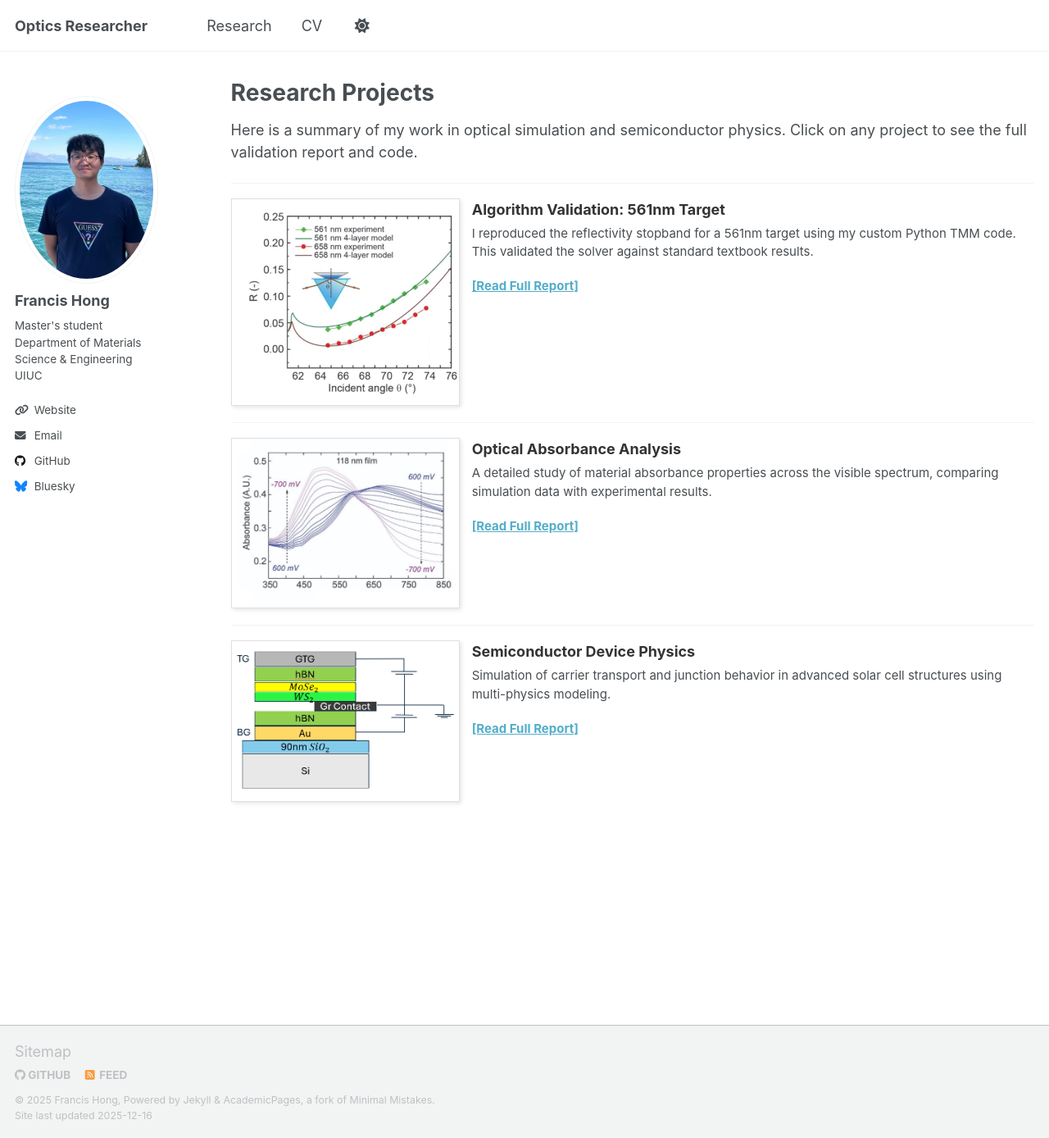
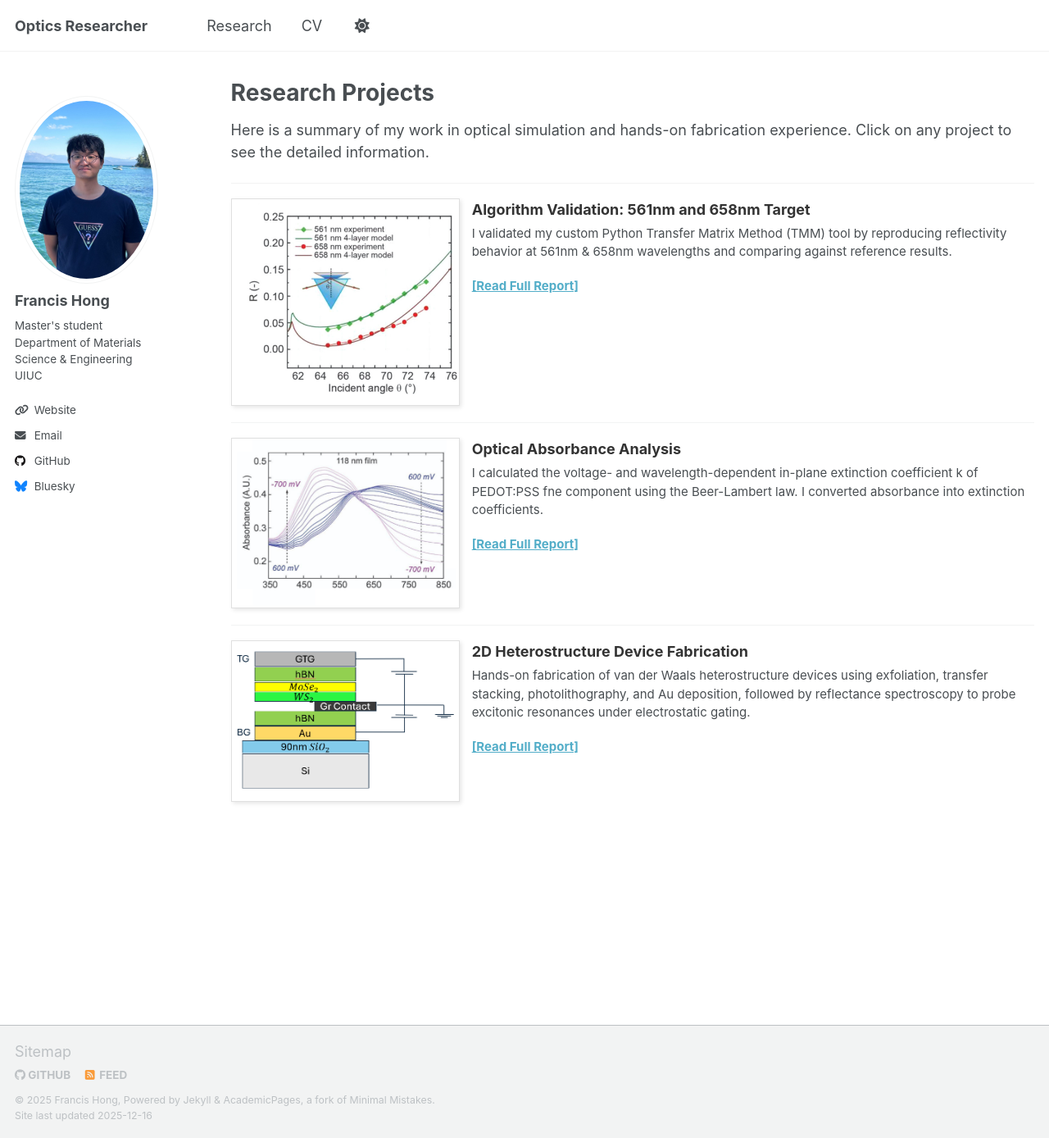
Before and after one commit to Fhong10/flhong03.github-io, a Jekyll site: the page built from _pages/research.md, in a window 1280 px wide and 1388 px high. Shown: the whole window at 82% size. Built offline with Jekyll 4.4.1, drawn with Linux system fonts in a browser that asks for light colours; a script that is not in the unit is left out.

Commit message:
Update research.md

```diff
--- a/_pages/research.md
+++ b/_pages/research.md
@@ -5,7 +5,7 @@ permalink: /research/
 author_profile: true
 ---
 
-Here is a summary of my work in optical simulation and semiconductor physics. Click on any project to see the full validation report and code.
+Here is a summary of my work in optical simulation and hands-on fabrication experience. Click on any project to see the detailed information.
 
 <hr>
 
@@ -17,11 +17,11 @@ Here is a summary of my work in optical simulation and semiconductor physics. Cl
   </div>
   <div style="width: 70%; font-size: 15px;">
     <a href="{{ '/research/project-1/' | relative_url }}" style="text-decoration: none;">
-      <strong style="font-size: 18px; color: #333;">Algorithm Validation: 561nm Target</strong>
+      <strong style="font-size: 18px; color: #333;">Algorithm Validation: 561nm and 658nm Target</strong>
     </a>
     <br>
     <p style="margin-top: 5px;">
-      I reproduced the reflectivity stopband for a 561nm target using my custom Python TMM code. This validated the solver against standard textbook results.
+      I validated my custom Python Transfer Matrix Method (TMM) tool by reproducing reflectivity behavior at 561nm & 658nm wavelengths and comparing against reference results.
     </p>
     <a href="{{ '/research/project-1/' | relative_url }}" style="font-weight: bold;">[Read Full Report]</a>
   </div>
@@ -41,7 +41,7 @@ Here is a summary of my work in optical simulation and semiconductor physics. Cl
     </a>
     <br>
     <p style="margin-top: 5px;">
-      A detailed study of material absorbance properties across the visible spectrum, comparing simulation data with experimental results.
+      I calculated the voltage- and wavelength-dependent in-plane extinction coefficient k of PEDOT:PSS fne component using the Beer-Lambert law. I converted absorbance into extinction coefficients.
     </p>
     <a href="{{ '/research/project-2/' | relative_url }}" style="font-weight: bold;">[Read Full Report]</a>
   </div>
@@ -57,11 +57,11 @@ Here is a summary of my work in optical simulation and semiconductor physics. Cl
   </div>
   <div style="width: 70%; font-size: 15px;">
     <a href="{{ '/research/project-3/' | relative_url }}" style="text-decoration: none;">
-      <strong style="font-size: 18px; color: #333;">Semiconductor Device Physics</strong>
+      <strong style="font-size: 18px; color: #333;">2D Heterostructure Device Fabrication</strong>
     </a>
     <br>
     <p style="margin-top: 5px;">
-      Simulation of carrier transport and junction behavior in advanced solar cell structures using multi-physics modeling.
+      Hands-on fabrication of van der Waals heterostructure devices using exfoliation, transfer stacking, photolithography, and Au deposition, followed by reflectance spectroscopy to probe excitonic resonances under electrostatic gating.
     </p>
     <a href="{{ '/research/project-3/' | relative_url }}" style="font-weight: bold;">[Read Full Report]</a>
   </div>
```
